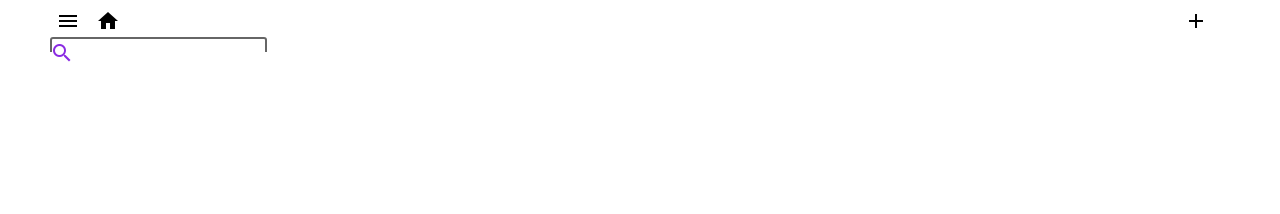
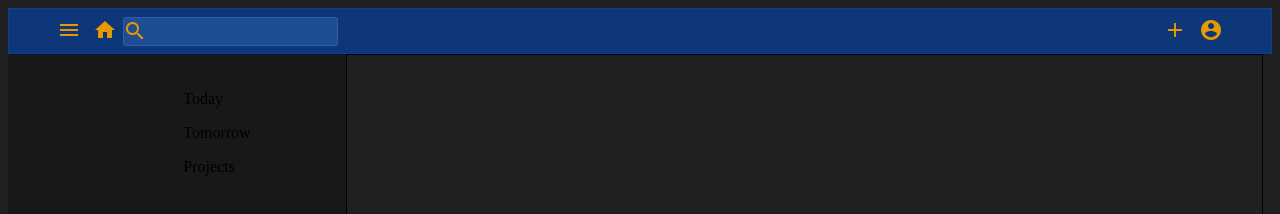
Before and after one commit to cgyee/ToDo-List, a website built with webpack: page dist/index.html in a window 1280 px wide. Shown: the top 214 px of the page. Built offline with nearby package versions, Linux system fonts and the light colour scheme.

Commit message:
still working on main page wireframe

```diff
--- a/dist/css/style.css
+++ b/dist/css/style.css
@@ -1,3 +1,11 @@
+html {
+    background-color: rgb(32,32,32);
+}
+
+ul {
+    list-style: none;
+}
+
 #page_background {
     overflow: hidden;
 }
@@ -12,7 +20,8 @@
     justify-content: center;
     height: 44px;
     padding: 0 42px;
-    color: blueviolet;
+    background-color: rgba(0, 71, 179, .6);
+    border: 1px solid rgba(0, 71, 179, .6);
 }
 
 #nav {
@@ -22,9 +31,12 @@
     width: 100%;
 }
 
-#left-icons {
-    display: flex;
+#left-items-container {
     justify-content: flex-start;
+}
+
+#right-selection-container {
+    justify-content: flex-end;
 }
 
 #search-container {
@@ -34,6 +46,7 @@
 
 #search-icon {
     position: absolute;
+    color: rgb(230, 153, 0);
 }
 
 #search-input {
@@ -43,14 +56,60 @@
     /* width: 100%; */
     margin: 0;
     border-radius: 3px;
-    border: 2px solid rgba(0, 0, 0, .6);
+    border: 1px solid  rgba(102, 163, 255, .2);
+    background-color: rgba(102, 163, 255, .2);
+    color: rgb(166, 77, 255);
+}
+
+#main-app {
+    display: flex;
+}
+
+#main-sidebar {
+    height: calc(100vh - 50px);
+    width: 338px;
+    background-color: rgb(24,24,24);
+}
+
+#main-sidebar-content {
+    margin: 20px 0 0 40px;
+    display: flex;
+    justify-content: center;
+}
+
+#main-display {
+    height: calc(100vh - 50px);
+    width: calc(100vw - 365px);
+    display: flex;
+    flex-direction: column;
+}
+
+#display-header {
+    width: 100%;
+    height: 120px;
+
+}
+
+#display-projects {
+    width: 100%;
+    height: calc(100vh - 120px);
+}
+
+
+.menu-selection {
+    display: flex;
 }
 
 .menu-item {
-    background-color: rgba(255, 255, 255, .1);
-    border: white;
+    background-color:  rgba(0, 71, 179, .0);
+    border:  rgba(0, 71, 179, .2);
+    color: rgb(230, 153, 0);
 }
 .menu-item--left {
     margin-right: 4px;
     margin-left: -2px;
 }
+
+.main {
+    border: .5px solid rgb(0, 0, 0);
+}
--- a/dist/index.html
+++ b/dist/index.html
@@ -10,7 +10,7 @@
             <div id="content">
                 <div id="head-nav">
                     <div id="nav">
-                        <div class="menu-selection" id="left-selection-container">
+                        <div class="menu-selection" id="left-items-container">
                             <button class="menu-item">
                                 <i class="material-icons">menu</i>
                             </button>
@@ -27,8 +27,31 @@
                                 <i class="material-icons">add</i>
                             </button>
                             <button class="menu-item">
-                                <i class="material-icons"></i>
+                                <i class="material-icons">account_circle</i>
                             </button>
+                        </div>
+                    </div>
+                </div>
+
+                <div id="main-app">
+                    <div id="main-sidebar">
+                        <div id="main-sidebar-content">
+                            <div id="sidebar-items">
+                                <ul>
+                                    <li><p>Today</p></li>
+                                    <li><p>Tomorrow</p></li>
+                                    <li><p>Projects</p></li>
+                                </ul>
+                            </div>
+
+                        </div>
+                    </div>
+                    <div class="main" id="main-display">
+                        <div id="display-header">
+
+                        </div>
+                        <div id="display-projects">
+
                         </div>
                     </div>
                 </div>
```
